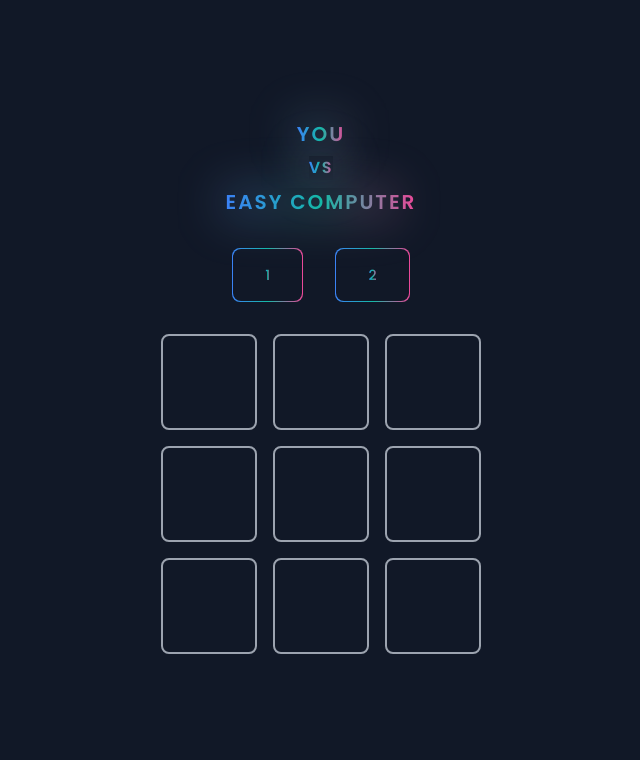
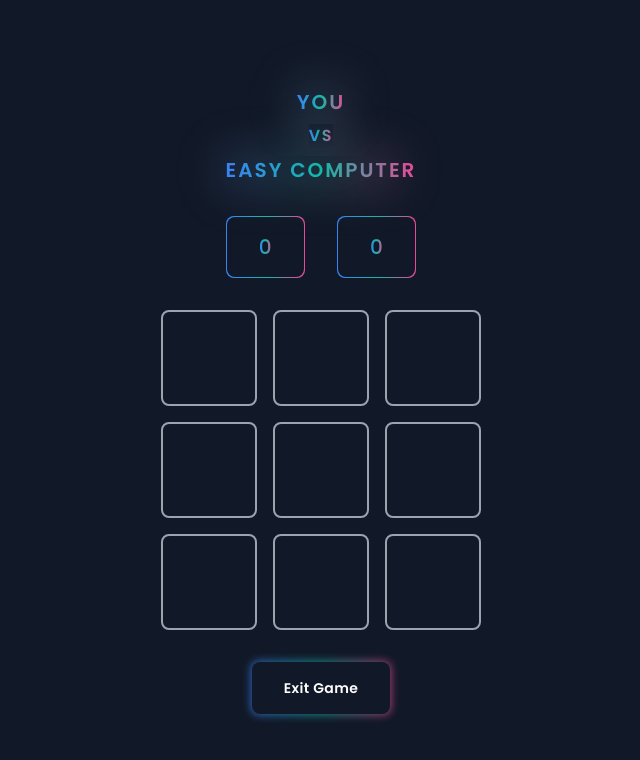
Before and after one commit to KhenCahyo13/Tic-Tac-Toe-Game, a React (Vite) app: page / in a window 1280 px wide. Shown: the top 760 px of the page, without its empty margins (319-959 px from the left). Built offline with nearby package versions, Linux system fonts and the light colour scheme.

Commit message:
feat: Easy level tic tac toe

```diff
--- /dev/null
+++ b/src/helpers/calculateGameWinner.ts
@@ -0,0 +1,21 @@
+export const calculateGameWinner = (squares: string[] | null[]) => {
+    const lines = [
+        [0, 1, 2], [3, 4, 5], [6, 7, 8],
+        [0, 3, 6], [1, 4, 7], [2, 5, 8],
+        [0, 4, 8], [2, 4, 6],
+    ];
+
+    for (let i = 0; i < lines.length; i++) {
+        const [a, b, c] = lines[i];
+        if (squares[a] && squares[a] === squares[b] && squares[a] === squares[c]) {
+            return squares[a];
+        }
+    }
+
+    const isDraw = squares.every(square => square !== null);
+    if (isDraw) {
+        return 'Draw';
+    }
+
+    return null;
+};
--- /dev/null
+++ b/src/helpers/easyLevel.ts
@@ -0,0 +1,8 @@
+export const getEasyComputerMove = (squares: string[] | null[]) => {
+    const availableSquares = squares.map((square, index) => square === null ? index : null).filter((val) => val !== null);
+
+    if (availableSquares.length === 0) return undefined;
+
+    const randomIndex = Math.floor(Math.random() * availableSquares.length);
+    return availableSquares[randomIndex];
+};
--- a/src/pages/Main/Main.tsx
+++ b/src/pages/Main/Main.tsx
@@ -1,26 +1,91 @@
-import { useCallback, useState } from "react";
+import { useCallback, useEffect, useState } from "react";
 import MainView from "./Main.view"
+import { calculateGameWinner } from "@/helpers/calculateGameWinner";
+import { getEasyComputerMove } from "@/helpers/easyLevel";
 
 const Main: React.FC = () => {
-    const [squares, setSquares] = useState<string[]|null[]>(Array(9).fill(null));
-    const [isXNext, setIsXNext] = useState<boolean>(true);
+    const [turn, setTurn] = useState<string>('Player');
+    const [squares, setSquares] = useState<string[] | null[]>(Array(9).fill(null));
+    const [playerScore, setPlayerScore] = useState<number>(0);
+    const [computerScore, setComputerScore] = useState<number>(0);
+    const [showResultModal, setShowResultModal] = useState<boolean>(false);
+    const [winnerResult, setWinnerResult] = useState<string>('');
 
-    const handleClickSquare = useCallback((index: number) => {
+    const handleToggleShowResultModal = useCallback(() => {
+        setShowResultModal(!showResultModal);
+    }, [showResultModal]);
+
+    const resetBoard = useCallback(() => {
+        setSquares(Array(9).fill(null));
+        setTurn('Player');
+        setShowResultModal(true);
+    }, []);
+
+    const handleComputerTurn = useCallback(() => {
+        if (turn !== 'Computer') return;
+
         setSquares((prevSquares) => {
-            if (prevSquares[index]) {
+            const index = getEasyComputerMove(prevSquares);
+            if (index === undefined || index === null) {
                 return prevSquares;
             }
 
             const newSquares = prevSquares.slice();
-            newSquares[index] = isXNext ? 'X' : 'O';
-            setIsXNext(!isXNext);
+            newSquares[index] = 'O';
             return newSquares;
         });
-    }, [isXNext]);
+    }, [turn, getEasyComputerMove]);
+
+    const handleClickSquare = useCallback((index: number) => {
+        if (turn !== 'Player') return;
+
+        setSquares((prevSquares) => {
+            if (prevSquares[index] || calculateGameWinner(squares)) {
+                return prevSquares;
+            }
+
+            const newSquares = prevSquares.slice();
+            newSquares[index] = 'X';
+            return newSquares;
+        });
+        setTurn('Computer');
+    }, [turn, calculateGameWinner]);
+
+    useEffect(() => {
+        const result = calculateGameWinner(squares);
+        if (result) {
+            if (result === 'X') {
+                setPlayerScore((score) => score + 1);
+                setWinnerResult('Player');
+            } else if (result === 'O') {
+                setComputerScore((score) => score + 1);
+                setWinnerResult('Computer');
+            } else if (result === 'Draw') {
+                setWinnerResult('Draw');
+            }
+            resetBoard();
+        }
+    }, [squares, calculateGameWinner, resetBoard]);
+
+    useEffect(() => {
+        if (turn === 'Computer') {
+            const timer = setTimeout(() => {
+                handleComputerTurn();
+                setTurn('Player');
+            }, 500);
+
+            return () => clearTimeout(timer);
+        }
+    }, [turn, handleComputerTurn]);
 
     return <MainView
         squares={squares}
+        playerScore={playerScore}
+        computerScore={computerScore}
+        winnerResult={winnerResult}
+        showResultModal={showResultModal}
         handleClickSquare={handleClickSquare}
+        handleToggleShowResultModal={handleToggleShowResultModal}
     />;
 };
 
--- a/src/pages/Main/Main.type.ts
+++ b/src/pages/Main/Main.type.ts
@@ -1,4 +1,9 @@
 export interface MainViewProps {
     squares: string[]|null[];
+    playerScore: number;
+    computerScore: number;
+    winnerResult: string;
+    showResultModal: boolean;
     handleClickSquare: (index: number) => void;
+    handleToggleShowResultModal: () => void;
 }
--- a/src/pages/Main/Main.view.tsx
+++ b/src/pages/Main/Main.view.tsx
@@ -3,10 +3,18 @@ import { memo } from "react";
 import ScoreBoard from "./ScoreBoard";
 import TicTacToeBoard from "./TicTacToeBoard";
 import { MainViewProps } from "./Main.type";
+import ResultModal from "./ResultModal";
+import GradientButton from "@/components/GradientButton";
 
-const MainView: React.FC<MainViewProps> = ({ squares, handleClickSquare }) => (
-    <main className="md:my-24">
-        <section className="custom-container">
+const MainView: React.FC<MainViewProps> = ({ squares, playerScore, computerScore, winnerResult, showResultModal, handleClickSquare, handleToggleShowResultModal }) => (
+    <main>
+        {/* Result Modal */}
+        <ResultModal
+            showResultModal={showResultModal}
+            winnerResult={winnerResult}
+            handleToggleShowResultModal={handleToggleShowResultModal}
+        />
+        <section className="my-16 custom-container">
             <div className="flex flex-col items-center gap-8">
                 {/* Header VS Text */}
                 <div className="flex flex-col gap-2">
@@ -15,12 +23,17 @@ const MainView: React.FC<MainViewProps> = ({ squares, handleClickSquare }) => (
                     <GradientText text="EASY COMPUTER" size="xl" />
                 </div>
                 {/* Score Board */}
-                <ScoreBoard />
+                <ScoreBoard
+                    playerScore={playerScore}
+                    computerScore={computerScore}
+                />
                 {/* Tic Tac Toe Board */}
                 <TicTacToeBoard
                     squares={squares}
                     handleClickSquare={handleClickSquare}
                 />
+                {/* Exit Game */}
+                <GradientButton label="Exit Game" />
             </div>
         </section>
     </main>
--- /dev/null
+++ b/src/pages/Main/ResultModal/ResultModal.tsx
@@ -0,0 +1,12 @@
+import { ResultModalProps } from "./ResultModal.type";
+import ResultModalView from "./ResultModal.view"
+
+const ResultModal: React.FC<ResultModalProps> = ({ showResultModal, winnerResult, handleToggleShowResultModal }) => {
+    return <ResultModalView
+        showResultModal={showResultModal}
+        winnerResult={winnerResult}
+        handleToggleShowResultModal={handleToggleShowResultModal}
+    />;
+};
+
+export default ResultModal;
--- /dev/null
+++ b/src/pages/Main/ResultModal/ResultModal.type.ts
@@ -0,0 +1,5 @@
+export interface ResultModalProps {
+    showResultModal: boolean;
+    winnerResult: string;
+    handleToggleShowResultModal: () => void;
+}
--- /dev/null
+++ b/src/pages/Main/ResultModal/ResultModal.view.tsx
@@ -0,0 +1,38 @@
+import GradientModal from "@/components/GradientModal";
+import { ResultModalProps } from "./ResultModal.type";
+import { memo } from "react";
+
+const ResultModalView: React.FC<ResultModalProps> = ({ showResultModal, winnerResult, handleToggleShowResultModal }) => (
+    <>
+        {showResultModal && (
+            <>
+                {winnerResult === 'Player' && (
+                    <GradientModal content={
+                        <>
+                            <span className="text-4xl">🤓</span>
+                            <p className="text-base text-center">You Win</p>
+                        </>
+                    } onOkayClick={handleToggleShowResultModal} />
+                )}
+                {winnerResult === 'Computer' && (
+                    <GradientModal content={
+                        <>
+                            <span className="text-4xl">😂</span>
+                            <p className="text-base text-center">Computer Win</p>
+                        </>
+                    } onOkayClick={handleToggleShowResultModal} />
+                )}
+                {winnerResult === 'Draw' && (
+                    <GradientModal content={
+                        <>
+                            <span className="text-4xl">😂</span>
+                            <p className="text-base text-center">You draw while vs Computer</p>
+                        </>
+                    } onOkayClick={handleToggleShowResultModal} />
+                )}
+            </>
+        )}
+    </>
+);
+
+export default memo(ResultModalView);
--- /dev/null
+++ b/src/pages/Main/ResultModal/index.tsx
@@ -0,0 +1,3 @@
+import ResultModal from "./ResultModal";
+
+export default ResultModal;
--- a/src/pages/Main/ScoreBoard/ScoreBoard.tsx
+++ b/src/pages/Main/ScoreBoard/ScoreBoard.tsx
@@ -1,7 +1,11 @@
+import { ScoreBoardProps } from "./ScoreBoard.type";
 import ScoreBoardView from "./ScoreBoard.view"
 
-const ScoreBoard: React.FC = () => {
-    return <ScoreBoardView />;
+const ScoreBoard: React.FC<ScoreBoardProps> = ({ playerScore, computerScore }) => {
+    return <ScoreBoardView
+        playerScore={playerScore}
+        computerScore={computerScore}
+    />;
 };
 
 export default ScoreBoard;
--- /dev/null
+++ b/src/pages/Main/ScoreBoard/ScoreBoard.type.ts
@@ -0,0 +1,4 @@
+export interface ScoreBoardProps {
+    playerScore: number;
+    computerScore: number;
+}
--- a/src/pages/Main/ScoreBoard/ScoreBoard.view.tsx
+++ b/src/pages/Main/ScoreBoard/ScoreBoard.view.tsx
@@ -1,18 +1,19 @@
 import { memo } from "react";
+import { ScoreBoardProps } from "./ScoreBoard.type";
 
-const ScoreBoardView: React.FC = () => (
+const ScoreBoardView: React.FC<ScoreBoardProps> = ({ playerScore, computerScore }) => (
     <div className="flex items-center justify-center gap-8">
         <div className="p-px rounded-lg bg-gradient-to-r from-blue-500 via-teal-500 to-pink-500 cursor-pointer">
             <div className="flex items-center justify-center px-8 py-4 text-sm tracking-wide rounded-lg">
-                <p className="bg-gradient-to-r from-blue-500 via-teal-500 to-pink-500 text-transparent bg-clip-text tracking-wide">
-                    1
+                <p className="bg-gradient-to-r from-blue-500 via-teal-500 to-pink-500 text-transparent bg-clip-text tracking-wide text-xl">
+                    {playerScore}
                 </p>
             </div>
         </div>
         <div className="p-px rounded-lg bg-gradient-to-r from-blue-500 via-teal-500 to-pink-500 cursor-pointer">
             <div className="flex items-center justify-center px-8 py-4 text-sm tracking-wide rounded-lg">
-                <p className="bg-gradient-to-r from-blue-500 via-teal-500 to-pink-500 text-transparent bg-clip-text tracking-wide">
-                    2
+                <p className="bg-gradient-to-r from-blue-500 via-teal-500 to-pink-500 text-transparent bg-clip-text tracking-wide text-xl">
+                    {computerScore}
                 </p>
             </div>
         </div>
```
